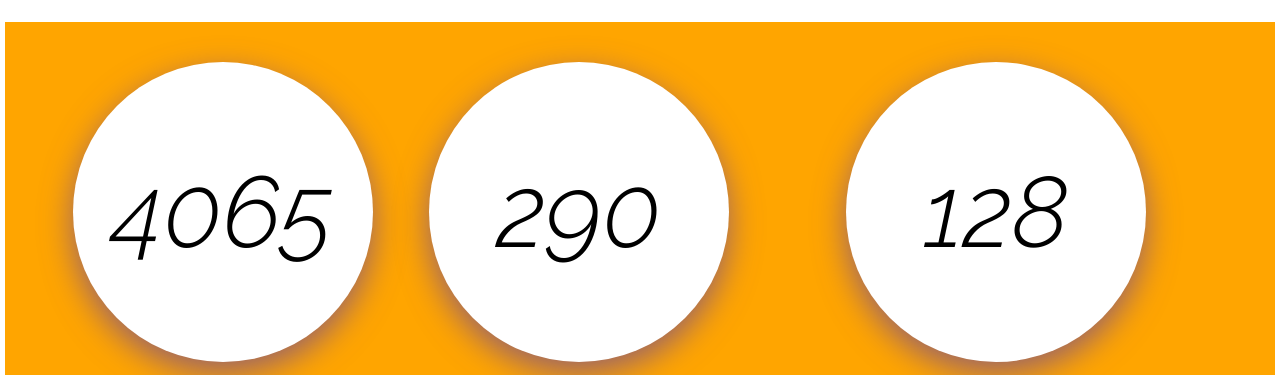
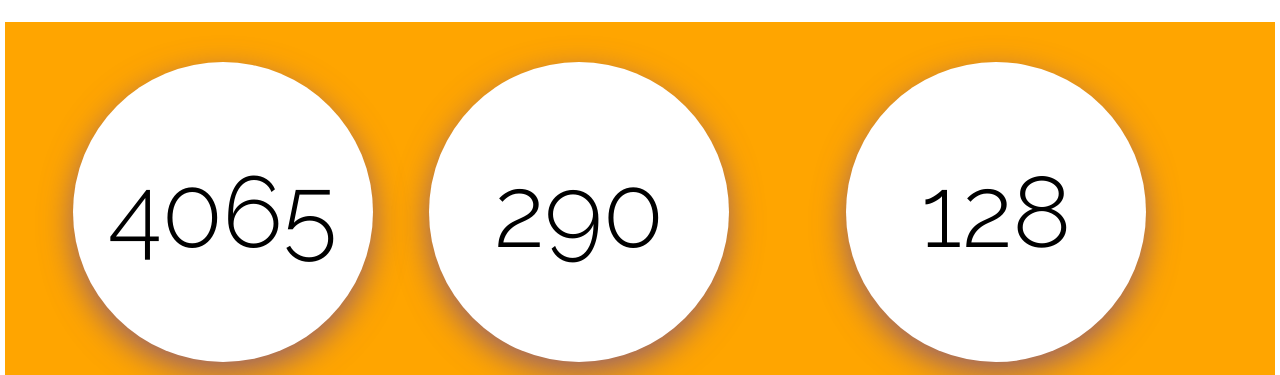
Before and after one commit to SheCodesAus/plus-bris-2021-baby-hackuccinos-react, a React (Create React App) app: page / in a window 1280 px wide. Shown: the part 577-952 px from the top of the page. Built offline with nearby package versions, Linux system fonts and the light colour scheme.

Commit message:
Count-up-animation

```diff
--- a/src/components/ImpactCounter/ImpactCounter.css
+++ b/src/components/ImpactCounter/ImpactCounter.css
@@ -41,11 +41,12 @@
     font-family: Raleway, sans-serif;
 }
 
-.number h2 {
+.number {
     font-size: 100px;
     font-weight: 300;
     align-items: center;
     color: black;
+    font-family: Raleway, sans-serif;
 }
 
 .impact-circle {
--- a/src/components/ImpactCounter/ImpactCounter.jsx
+++ b/src/components/ImpactCounter/ImpactCounter.jsx
@@ -1,14 +1,39 @@
-import React from "react";
+import React, { useEffect, useState } from "react";
 import { Link } from "react-router-dom";
 import "./ImpactCounter.css";
 
 function ImpactCounter () {
+
+    const easeOutQuad = t => t * ( 2 - t );
+    const frameDuration = 1000 / 60;
+
+    const CountUpAnimation = ( { children, duration = 2000 } ) => {
+	const countTo = parseInt( children, 10 );
+	const [ count, setCount ] = useState( 100 );
+
+	useEffect( () => {
+		let frame = 0;
+		const totalFrames = Math.round( duration / frameDuration );
+		const counter = setInterval( () => {
+			frame++;
+			const progress = easeOutQuad( frame / totalFrames );
+			setCount( countTo * progress );
+
+			if ( frame === totalFrames ) {
+				clearInterval( counter );
+			}
+		}, frameDuration );
+	}, [] );
+
+	return Math.floor( count );
+    };
+
     return (
         <div class='counter'>
             <div class="impact-circle" onclick="location.href='https://shecodes.com.au/partner-with-us/">
                 <div class="circle">
                     <div class="number">
-                        <h2>4065</h2>
+                        <CountUpAnimation>4065</CountUpAnimation>
                     </div>
                 </div>
                 <div class="impact-label">
@@ -19,7 +44,7 @@ function ImpactCounter () {
             <div class="impact-circle">
                 <div class="circle">
                     <div class="number">
-                        <h2>290</h2>
+                        <CountUpAnimation>290</CountUpAnimation>
                     </div>
                 </div>
                 <div class="impact-label">
@@ -30,7 +55,7 @@ function ImpactCounter () {
             <div class="impact-circle">
                 <div class="circle">
                     <div class="number">
-                        <h2>128</h2>
+                        <CountUpAnimation>128</CountUpAnimation>
                     </div>
                 </div>
                 <div class="impact-label">
```
